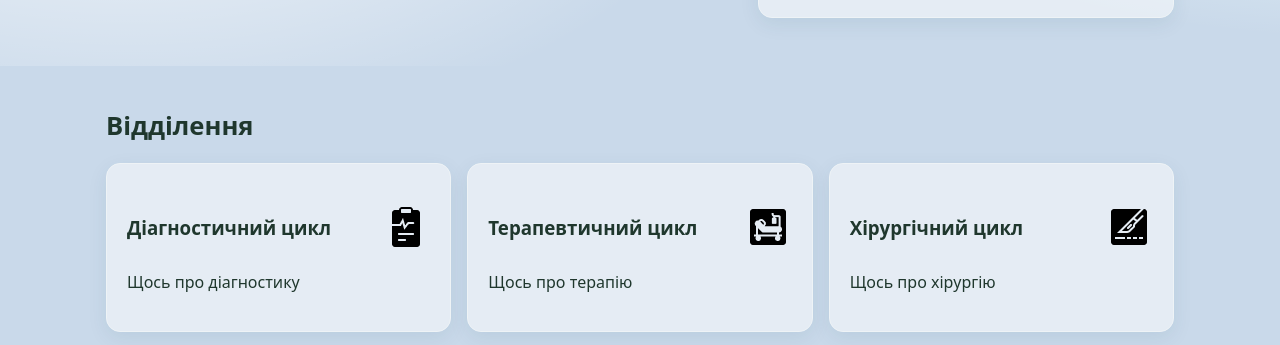
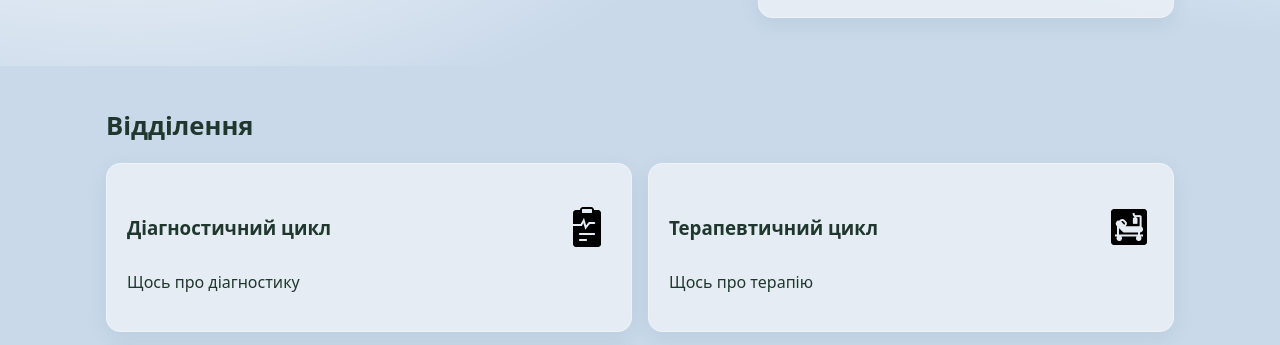
Before and after one commit to pashius/simple-web, a plain HTML site: page index.html in a window 1280 px wide. Shown: the part 384-729 px from the top of the page. Drawn offline with Linux system fonts and the light colour scheme.

Commit message:
Update index.html

```diff
--- a/index.html
+++ b/index.html
@@ -140,7 +140,7 @@
   /* Sections */
   section{padding:40px 0}
   h2{margin:0 0 18px; font-size:1.6rem}
-  .grid-5{display:grid; gap:16px; grid-template-columns:repeat(3,1fr)}
+  .grid-5{display:grid; gap:16px; grid-template-columns:repeat(2,1fr)}
   .grid-3{display:grid; gap:16px; grid-template-columns:repeat(3,1fr)}
   @media (max-width:1000px){ .grid-5{grid-template-columns:repeat(2,1fr)} }
   @media (max-width:640px){ .grid-3{grid-template-columns:1fr} .grid-5{grid-template-columns:1fr} }
```
